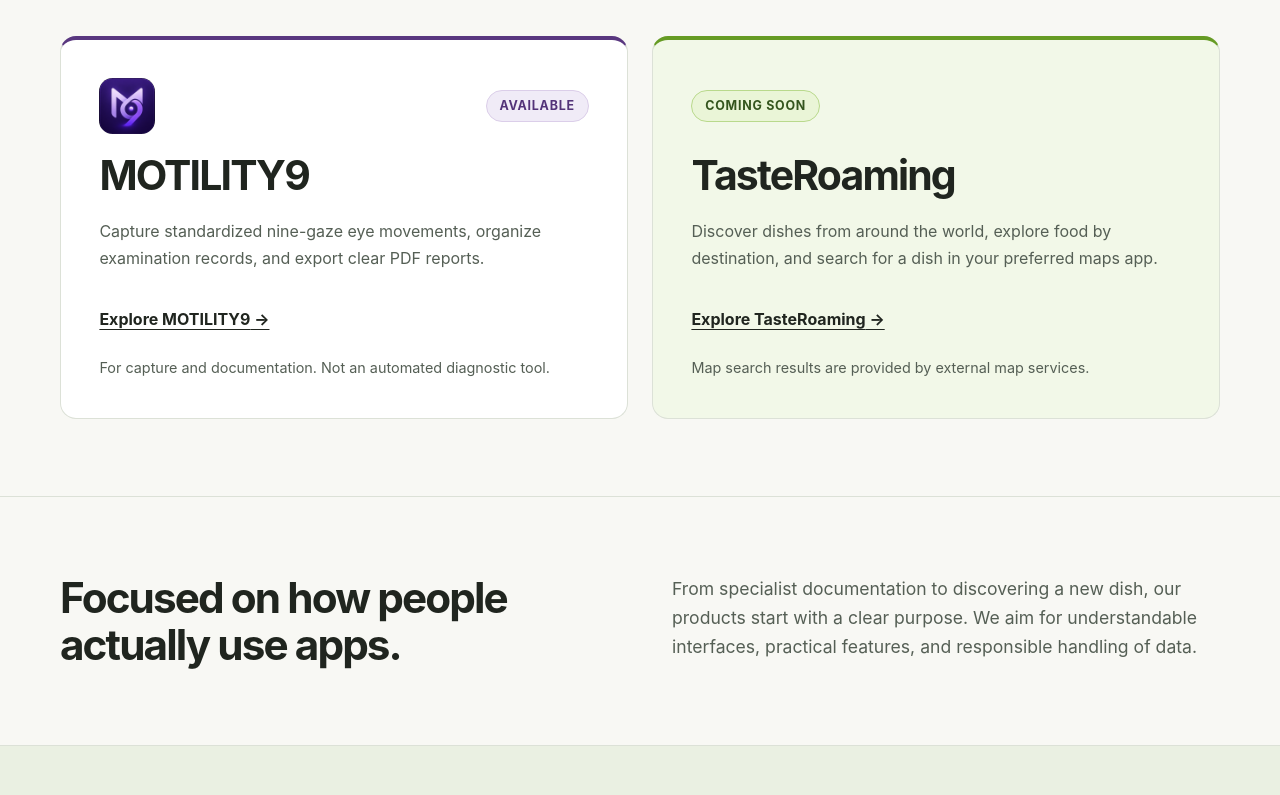
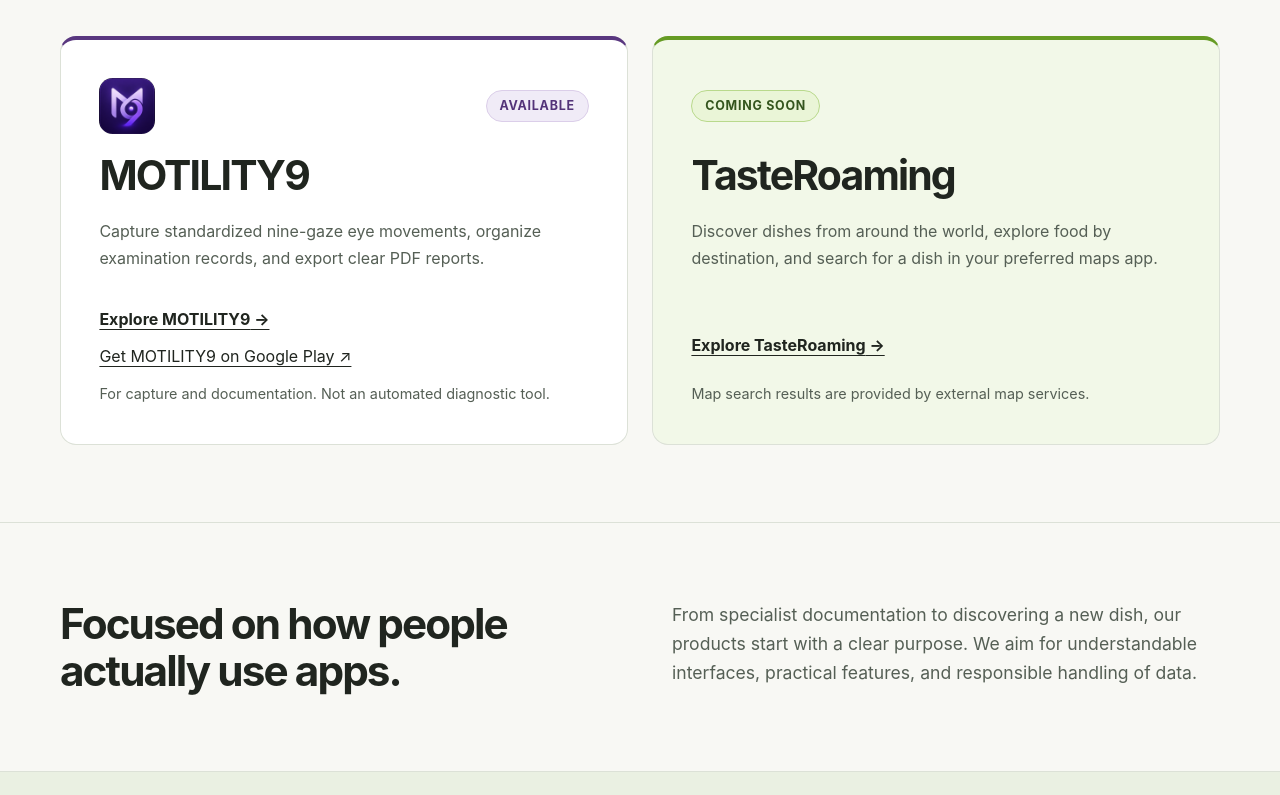
Before and after one commit to wonster0901/motility9-wix-import-test, a website: page index.html in a window 1280 px wide. Shown: the part 665-1460 px from the top of the page. Drawn offline with Linux system fonts and the light colour scheme.

Commit message:
site: add verified MOTILITY9 Play Store CTA index.html

```diff
--- a/index.html
+++ b/index.html
@@ -5,7 +5,7 @@
 <main id="main" tabindex="-1">
 <section class="hero"><div class="shell hero-grid"><div><p class="eyebrow">WONWINNIE</p><h1>Useful apps,<br>made with care.</h1></div><div><p class="lead">We build focused mobile tools for professional workflows and everyday discovery.</p><a class="button" href="/#apps">Explore our apps <span aria-hidden="true">→</span></a></div></div></section>
 <section class="section" id="apps"><div class="shell"><div class="section-head"><h2>Our Apps</h2><p>Two different experiences, one approach: make useful things simple.</p></div><div class="product-grid">
-<article class="product-card"><div class="product-mark"><img src="/assets/motility9/app-icon.png" alt="" width="56" height="56"><span class="status">AVAILABLE</span></div><h3>MOTILITY9</h3><p class="description">Capture standardized nine-gaze eye movements, organize examination records, and export clear PDF reports.</p><a class="product-cta" href="/motility9/">Explore MOTILITY9 <span aria-hidden="true">&nbsp;→</span></a><p class="product-note">For capture and documentation. Not an automated diagnostic tool.</p></article>
+<article class="product-card"><div class="product-mark"><img src="/assets/motility9/app-icon.png" alt="" width="56" height="56"><span class="status">AVAILABLE</span></div><h3>MOTILITY9</h3><p class="description">Capture standardized nine-gaze eye movements, organize examination records, and export clear PDF reports.</p><a class="product-cta" href="/motility9/">Explore MOTILITY9 <span aria-hidden="true">&nbsp;→</span></a><a class="product-play" href="https://play.google.com/store/apps/details?id=com.wonwinnie.motility9" target="_blank" rel="noopener noreferrer">Get MOTILITY9 on Google Play <span aria-hidden="true">↗</span></a><p class="product-note">For capture and documentation. Not an automated diagnostic tool.</p></article>
 <article class="product-card taste"><div class="product-mark"><span class="status">COMING SOON</span></div><h3>Taste<wbr>Roaming</h3><p class="description">Discover dishes from around the world, explore food by destination, and search for a dish in your preferred maps app.</p><a class="product-cta" href="/tasteroaming/">Explore TasteRoaming <span aria-hidden="true">&nbsp;→</span></a><p class="product-note">Map search results are provided by external map services.</p></article>
 </div></div></section>
 <section class="section" id="about"><div class="shell about-grid"><h2>Focused on how people actually use apps.</h2><p>From specialist documentation to discovering a new dish, our products start with a clear purpose. We aim for understandable interfaces, practical features, and responsible handling of data.</p></div></section>
```
